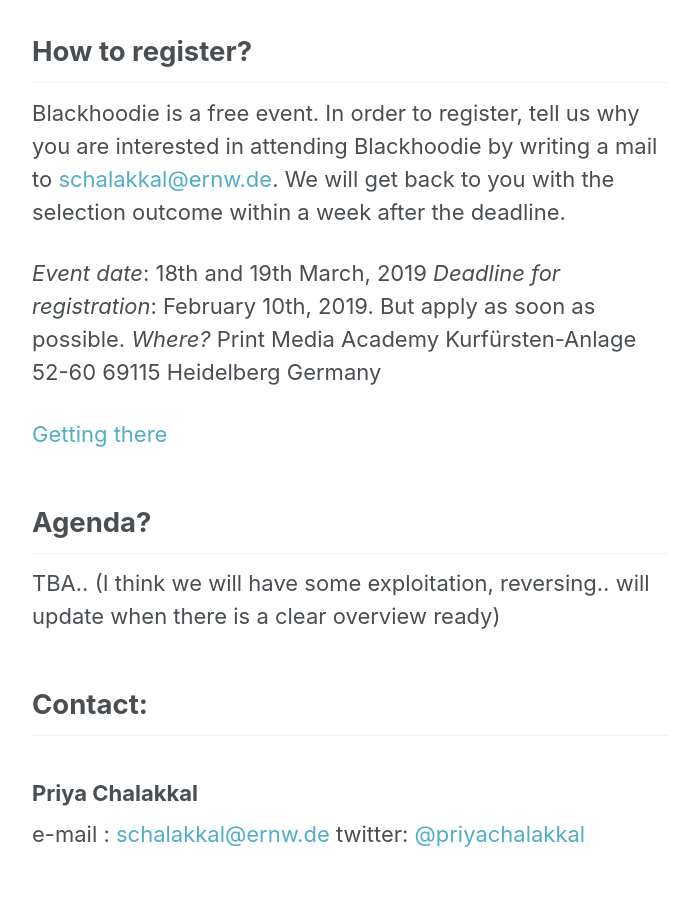
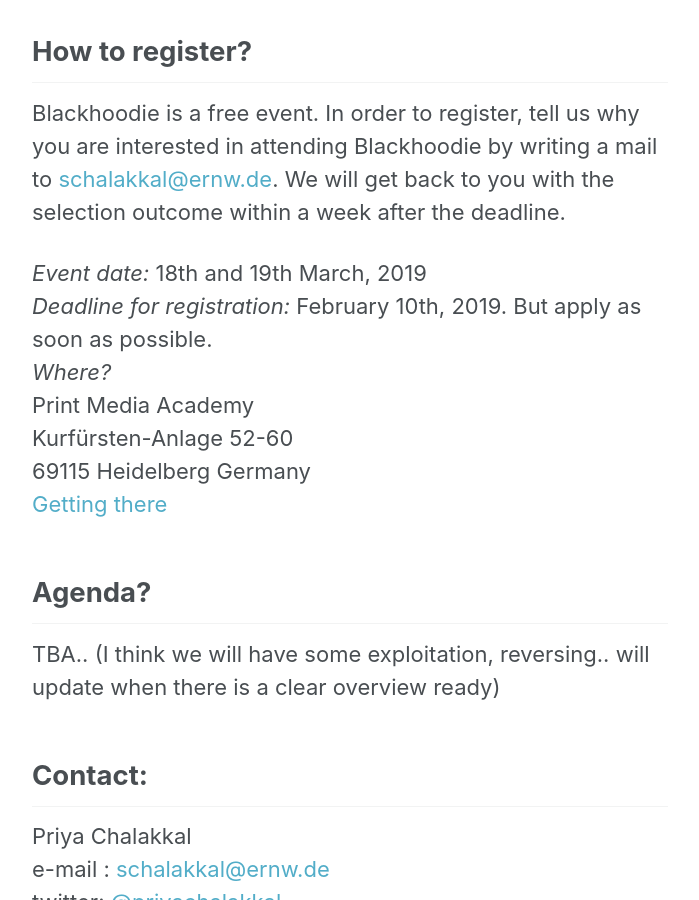
Before and after one commit to blackhoodieRE/blackhoodiere.github.io, a Jekyll site: the page built from _posts/2019-01-04-Troopers.md, in a window 1280 px wide and 900 px high, scrolled down 706 px. Shown: the whole window, without its empty margins (290-989 px from the left). Built offline with Jekyll 4.4.1, drawn with Linux system fonts in a browser that asks for light colours.

Commit message:
Updating the tabs and spaces

```diff
--- a/_posts/2019-01-04-Troopers.md
+++ b/_posts/2019-01-04-Troopers.md
@@ -14,19 +14,18 @@
 ## How to register?
 Blackhoodie is a free event. In order to register, tell us why you are interested in attending Blackhoodie by writing a mail to [schalakkal@ernw.de](mailto:schalakkal@ernw.de.). We will get back to you with the selection outcome within a week after the deadline.
 
-*Event date*: 18th and 19th March, 2019
-*Deadline for registration*: February 10th, 2019. But apply as soon as possible.
+*Event date:* 18th and 19th March, 2019
+*Deadline for registration:* February 10th, 2019. But apply as soon as possible.
 *Where?*
 Print Media Academy
 Kurfürsten-Anlage 52-60
 69115 Heidelberg Germany
-
 [Getting there](https://troopers.de/travel/)
 
 ## Agenda?
 TBA.. (I think we will have some exploitation, reversing.. will update when there is a clear overview ready)
 
 ## Contact:
-### Priya Chalakkal
+Priya Chalakkal
 e-mail : [schalakkal@ernw.de](mailto:schalakkal@ernw.de)
 twitter: [@priyachalakkal](https://twitter.com/priyachalakkal)
```
